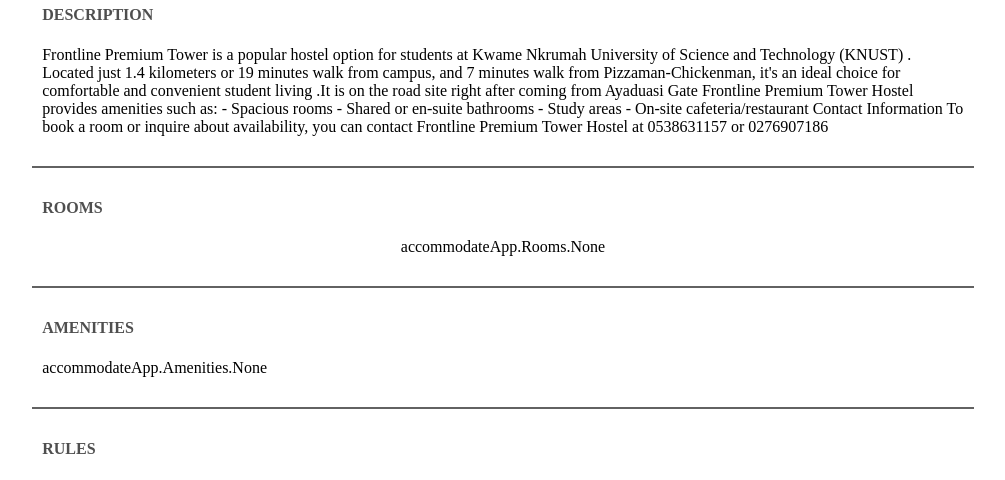
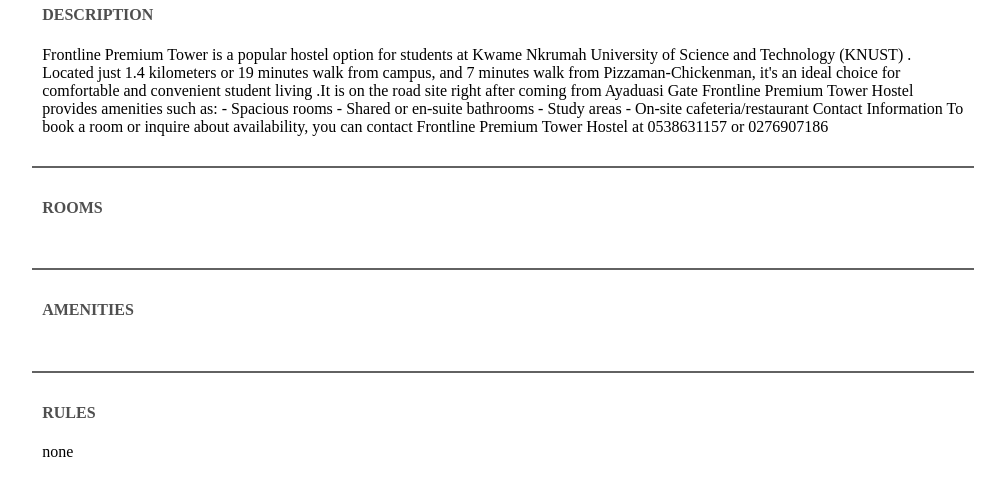
Before and after one commit to Jamoabeng04/GETSPACEGH, a Django app: page /productDetails/2 in a window 1280 px wide. Shown: the part 1150-1630 px from the top of the page, without its empty margins (137-1142 px from the left). After the commit the page ends 1607 px from the top, so only its background shows below. Run offline with Django 5.2, Linux system fonts and the light colour scheme; data comes from the database, SQL or seed files in the repository; data that the repository does not hold is empty; some libraries are stand-ins or nearby versions.

Commit message:
fixing errors

```diff
--- a/MainProject/accommodateApp/templates/details.html
+++ b/MainProject/accommodateApp/templates/details.html
@@ -93,7 +93,6 @@
                     </div>
                     <div class="content">
                         <div>
-                            {{products.rooms}}
                             {% for rooms in rooms1 %}
                                 <ol>{{products.rooms.room}}</br>{{products.rooms.price}}</br>{{products.rooms.room.description}}</br></ol>
                             {% endfor %}
@@ -105,7 +104,6 @@
                         <h4>AMENITIES</h4>
                     </div>
                     <div class="content">
-                        {{products.amenities}}
                         {% for amn in amenities %}
                             <ol>{{ products.amenities.name}}</ol>
                         {% endfor %}
```
